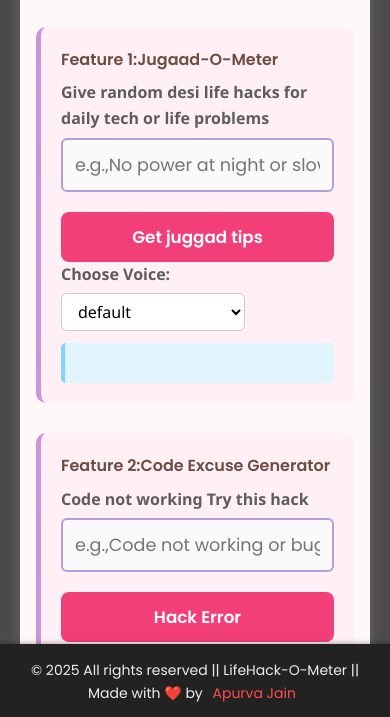
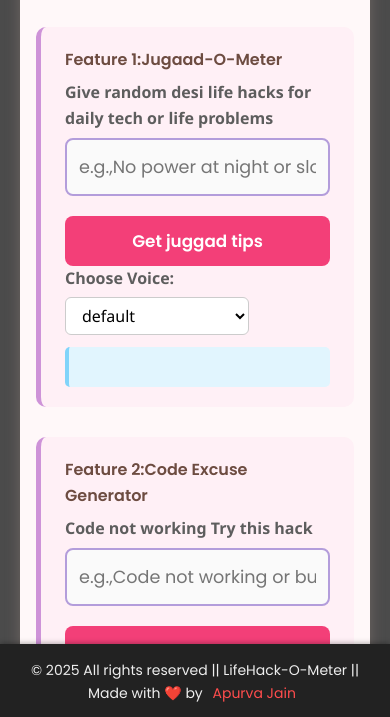
Before and after one commit to APURVA122/Hack-O-Meter, a plain HTML site: page index.html in a window 390 px wide. Shown: the part 125-842 px from the top of the page. Drawn offline with Linux system fonts and the light colour scheme.

Commit message:
Updated Responsiveness

```diff
--- a/style.css
+++ b/style.css
@@ -113,7 +113,7 @@ button:hover {
 }
 
 /* Responsive Design */
-@media(max-width: 600px) {
+
   @media(max-width: 600px) {
   .container {
     padding: 20px 16px;
@@ -127,10 +127,14 @@ button:hover {
     font-size: 1rem;
   }
 
-  input[type="text"] {
-    font-size: 1.1rem;
-    padding: 12px;
-  }
+ input[type="text"] {
+  font-size: 1.1rem;
+  padding: 14px 12px;   /* more vertical padding */
+  border-radius: 8px;
+  width: 100%;
+  box-sizing: border-box;
+}
+
 
   button {
     width: 100%;
@@ -158,7 +162,7 @@ button:hover {
   }
 }
 
-}
+
 footer {
   text-align: center;
   padding: 15px 10px;
@@ -207,3 +211,7 @@ select:hover, select:focus {
 html, body {
   scroll-padding-bottom: 80px;
 }
+
+ section {
+  padding: 20px 24px;  /* previously: 20px only */
+}
```
